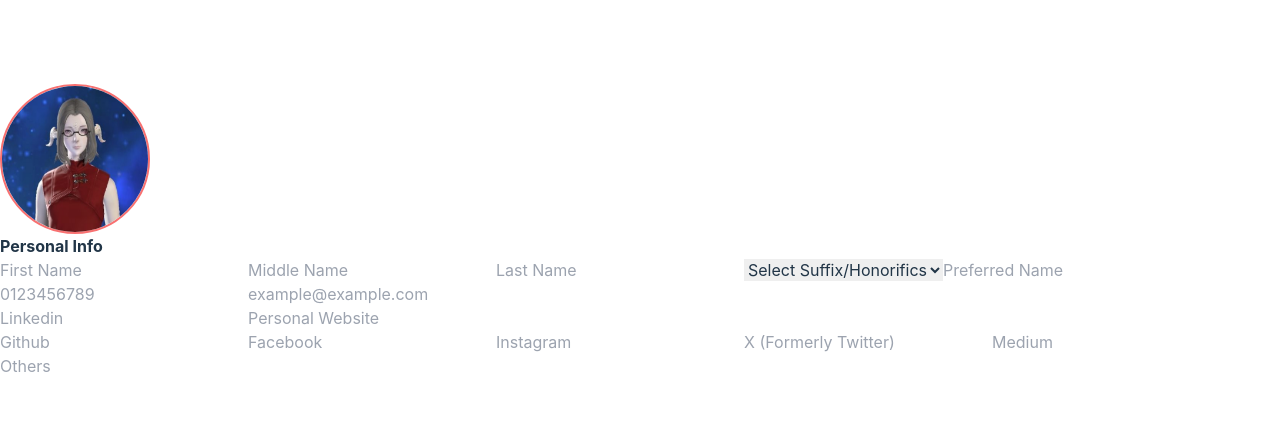
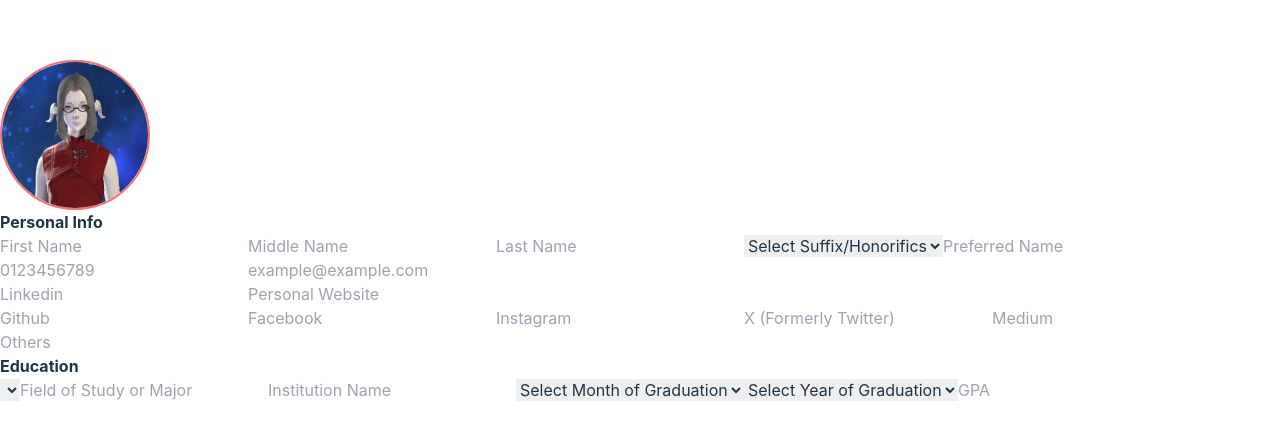
Before and after one commit to leo-jng/cv_application, a React (Vite) app: page / in a window 1280 px wide. Shown: the part 169-608 px from the top of the page. Built offline with nearby package versions, Linux system fonts and the light colour scheme.

Commit message:
Placed preliminary inputs in Education Component

```diff
--- a/src/App.jsx
+++ b/src/App.jsx
@@ -2,6 +2,7 @@ import { createRef, useRef, useState } from "react";
 import UpdateAvatarModal from "./Components/ProfileAvatar/UpdateAvatarModal";
 import PersonalDetails from "./Components/PersonalDetails";
 import "./App.css";
+import Education from "./Components/Education";
 
 const defaultPersonalInfo = {
   firstname: "",
@@ -79,6 +80,7 @@ function App() {
       )}
 
       <PersonalDetails setPersonalInfo={setPersonalInfo} />
+      <Education setEducationInfo={setEducationInfo} />
 
       {/* <form>
         <fieldset id="personal_details">
--- a/src/Components/Education.jsx
+++ b/src/Components/Education.jsx
@@ -1,4 +1,88 @@
+// This Education Component contains the inputs that will affect the
+// data held in the Education state object.
+// This includes: Degree (Bachelors, Masters, Phd, etc)
+//                Field of Study or Major
+//                Institution Name
+//                Graduation Date or Expected Graduation Date (Month, Year)
+//                GPA (Optional)
+//                Distinctions and Awards (Semester and Year)
+//                Certifications (Month and Year)
+//                Relevant Coursework
 
-export default function Education() {
+export default function Education({ setEducationInfo }) {
+  const updateProfile = (e, keyname) => {
+    setEducationInfo((prevState) => ({
+      ...prevState,
+      [keyname]: e.target.value,
+    }));
+  };
 
+  return (
+    <>
+      <section>
+        <div className="font-bold">Education</div>
+        <div className="relative">
+          {/* Degree, Field of Study, Institution Name */}
+          <select />
+          <input
+            type="text"
+            placeholder="Field of Study or Major"
+            onChange={(event) => updateProfile(event, "fieldofstudy")}
+            required
+          />
+          <input
+            type="text"
+            placeholder="Institution Name"
+            onChange={(event) => updateProfile(event, "institution")}
+            required
+          />
+          {/* ------------------------------------------------------------ */}
+
+          {/* Graduation Month and Year */}
+          <select
+            id="Month"
+            onChange={(event) => updateProfile(event, "graduationmonth")}
+            required
+          >
+            <option value="" disabled selected>
+              Select Month of Graduation
+            </option>
+            <option value="Jan">January</option>
+            <option value="Feb">February</option>
+            <option value="Mar">March</option>
+            <option value="Apr">April</option>
+            <option value="May">May</option>
+            <option value="Jun">June</option>
+            <option value="Jul">July</option>
+            <option value="Aug">Aug</option>
+            <option value="Sep">September</option>
+            <option value="Oct">October</option>
+            <option value="Nov">November</option>
+            <option value="Dec">December</option>
+          </select>
+          <select
+            id="Year"
+            onChange={(event) => updateProfile(event, "graduationyear")}
+            required
+          >
+            <option value="" disabled selected>
+              Select Year of Graduation
+            </option>
+            <option value="2020">2020</option>
+            <option value="2021">2021</option>
+            <option value="2022">2022</option>
+            <option value="2023">2023</option>
+            {/* The rest can wait for now */}
+          </select>
+          {/* ------------------------------------------------------------ */}
+
+          {/* GPA */}
+          <input type="number" placeholder="GPA" />
+          {/* ------------------------------------------------------------ */}
+
+          {/* The rest can wait, because they can be added as much as they want */}
+        </div>
+      </section>
+    </>
+  );
 }
```
